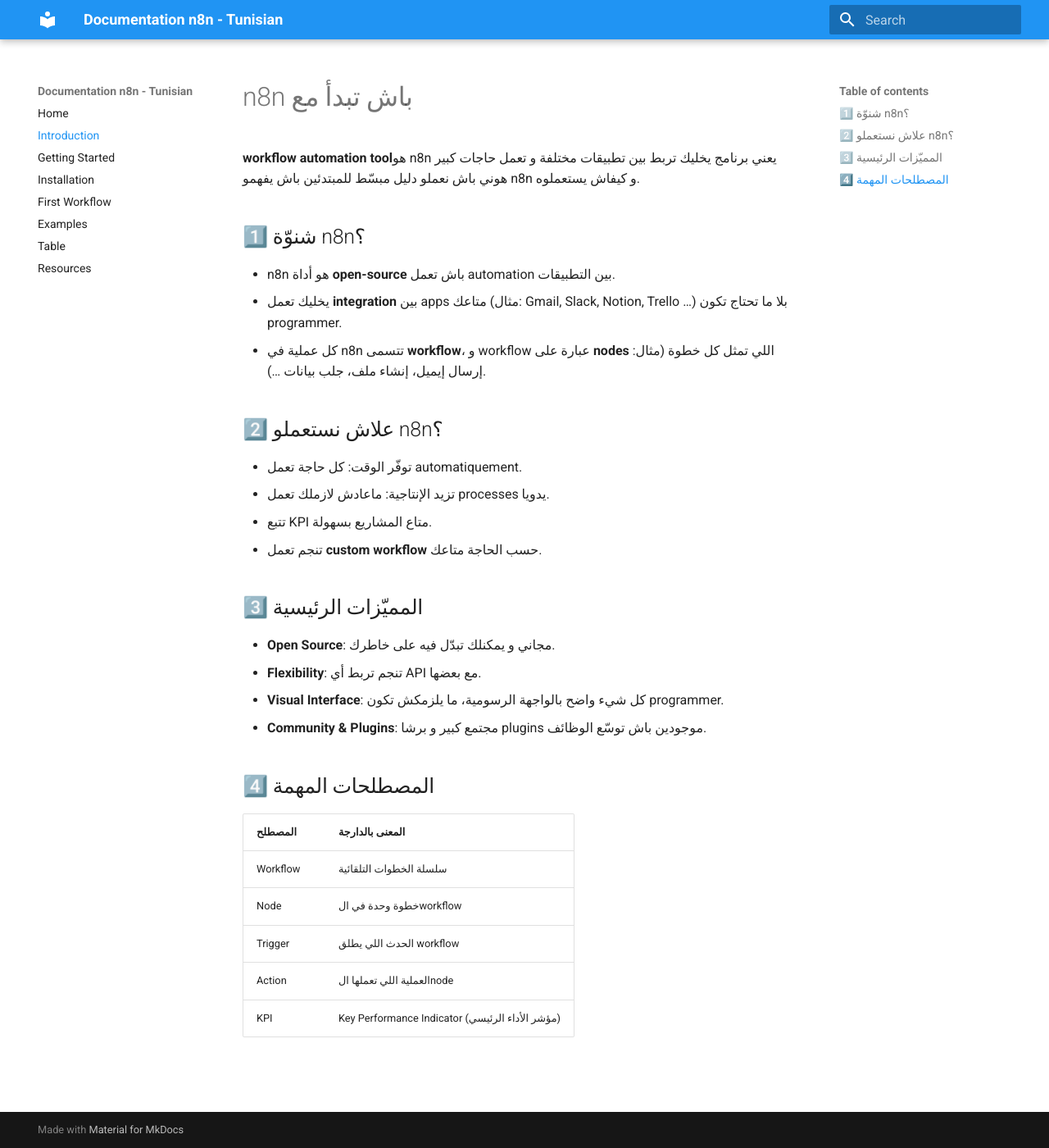
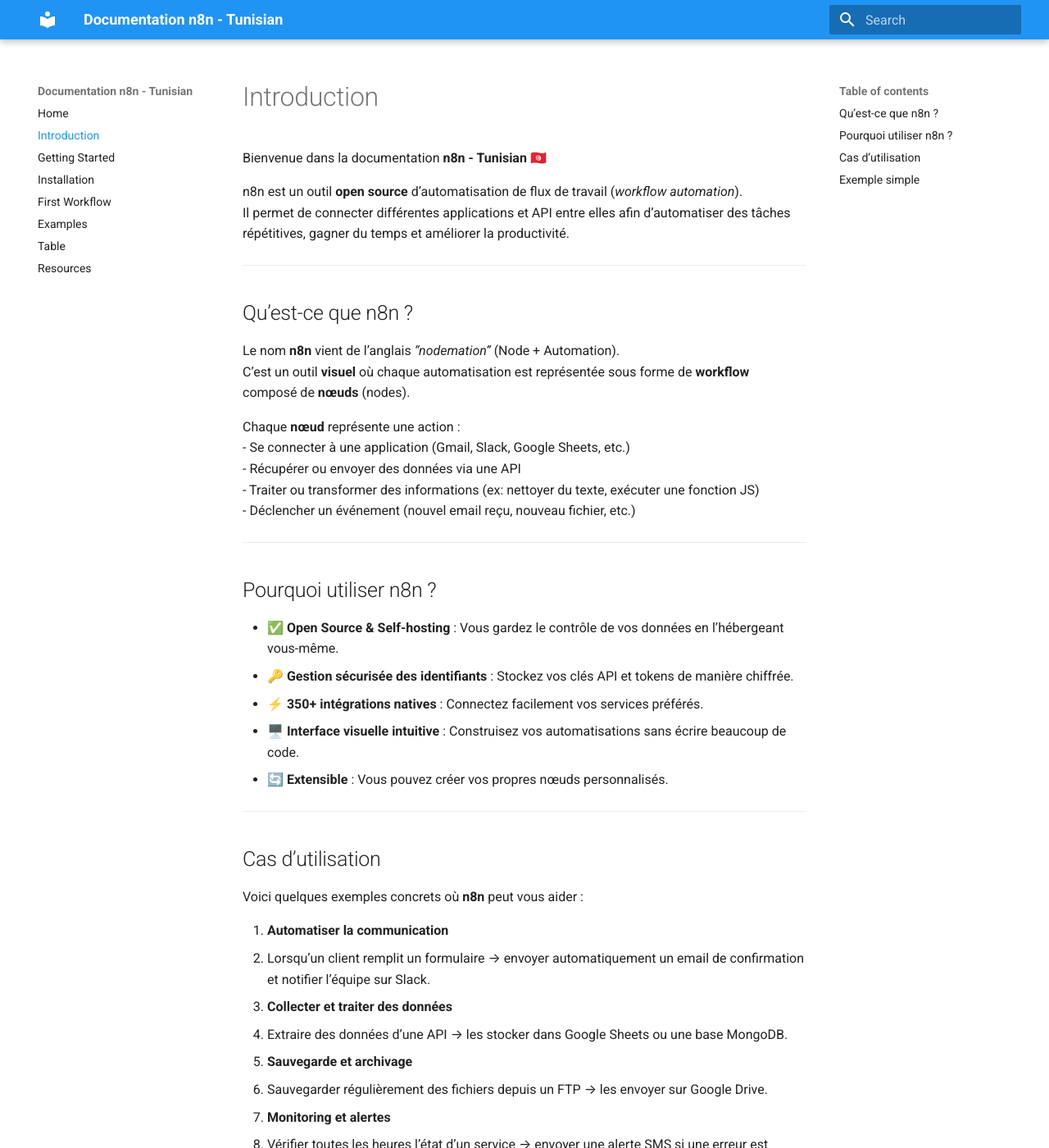
Before and after one commit to louatizine/Document, an MkDocs documentation site: the page built from docs/introduction.md, in a window 1280 px wide and 1400 px high. Shown: the whole window at 82% size. Built offline with MkDocs 1.6.1 and Material for MkDocs 9.7.7, drawn with Linux system fonts in a browser that asks for light colours; some of the changed text lies outside the part shown.

Commit message:
updating language

```diff
--- a/docs/introduction.md
+++ b/docs/introduction.md
@@ -1,36 +1,59 @@
-# n8n باش تبدأ مع
+# Introduction
 
+Bienvenue dans la documentation **n8n - Tunisian** 🇹🇳
 
-**workflow automation tool**هو  n8n
-    يعني برنامج يخليك تربط بين تطبيقات مختلفة و تعمل حاجات كبير
-هوني باش نعملو دليل مبسّط للمبتدئين باش يفهمو n8n و كيفاش يستعملوه.
+n8n est un outil **open source** d’automatisation de flux de travail (*workflow automation*).
+Il permet de connecter différentes applications et API entre elles afin d’automatiser des tâches répétitives, gagner du temps et améliorer la productivité.
 
-## 1️⃣ شنوّة n8n؟
+---
 
-- n8n هو أداة **open-source** باش تعمل automation بين التطبيقات.
-- يخليك تعمل **integration** بين apps متاعك (مثال: Gmail, Slack, Notion, Trello …) بلا ما تحتاج تكون programmer.
-- كل عملية في n8n تتسمى **workflow**، و workflow عبارة على **nodes** اللي تمثل كل خطوة (مثال: إرسال إيميل، إنشاء ملف، جلب بيانات …).
+## Qu’est-ce que n8n ?
 
-## 2️⃣ علاش نستعملو n8n؟
+Le nom **n8n** vient de l’anglais *“nodemation”* (Node + Automation).
+C’est un outil **visuel** où chaque automatisation est représentée sous forme de **workflow** composé de **nœuds** (nodes).
 
-- توفّر الوقت: كل حاجة تعمل automatiquement.
-- تزيد الإنتاجية: ماعادش لازملك تعمل processes يدويا.
-- تتبع KPI متاع المشاريع بسهولة.
-- تنجم تعمل **custom workflow** حسب الحاجة متاعك.
+Chaque **nœud** représente une action :
+- Se connecter à une application (Gmail, Slack, Google Sheets, etc.)
+- Récupérer ou envoyer des données via une API
+- Traiter ou transformer des informations (ex: nettoyer du texte, exécuter une fonction JS)
+- Déclencher un événement (nouvel email reçu, nouveau fichier, etc.)
 
-## 3️⃣ المميّزات الرئيسية
+---
 
-- **Open Source**: مجاني و يمكنلك تبدّل فيه على خاطرك.
-- **Flexibility**: تنجم تربط أي API مع بعضها.
-- **Visual Interface**: كل شيء واضح بالواجهة الرسومية، ما يلزمكش تكون programmer.
-- **Community & Plugins**: مجتمع كبير و برشا plugins موجودين باش توسّع الوظائف.
+## Pourquoi utiliser n8n ?
 
-## 4️⃣ المصطلحات المهمة
+- ✅ **Open Source & Self-hosting** : Vous gardez le contrôle de vos données en l’hébergeant vous-même.
+- 🔑 **Gestion sécurisée des identifiants** : Stockez vos clés API et tokens de manière chiffrée.
+- ⚡ **350+ intégrations natives** : Connectez facilement vos services préférés.
+- 🖥️ **Interface visuelle intuitive** : Construisez vos automatisations sans écrire beaucoup de code.
+- 🔄 **Extensible** : Vous pouvez créer vos propres nœuds personnalisés.
 
-| المصطلح        | المعنى بالدارجة |
-|----------------|----------------|
-| Workflow       | سلسلة الخطوات التلقائية |
-| Node           | خطوة وحدة في الworkflow |
-| Trigger        | الحدث اللي يطلق workflow |
-| Action         | العملية اللي تعملها الnode |
-| KPI            | Key Performance Indicator (مؤشر الأداء الرئيسي) |
+---
+
+## Cas d’utilisation
+
+Voici quelques exemples concrets où **n8n** peut vous aider :
+
+1. **Automatiser la communication**
+   - Lorsqu’un client remplit un formulaire → envoyer automatiquement un email de confirmation et notifier l’équipe sur Slack.
+
+2. **Collecter et traiter des données**
+   - Extraire des données d’une API → les stocker dans Google Sheets ou une base MongoDB.
+
+3. **Sauvegarde et archivage**
+   - Sauvegarder régulièrement des fichiers depuis un FTP → les envoyer sur Google Drive.
+
+4. **Monitoring et alertes**
+   - Vérifier toutes les heures l’état d’un service → envoyer une alerte SMS si une erreur est détectée.
+
+---
+
+## Exemple simple
+
+Un workflow très basique pourrait être :
+
+- **Nœud 1 : Cron Trigger** → s’exécute tous les jours à 9h.
+- **Nœud 2 : HTTP Request** → appelle une API météo.
+- **Nœud 3 : Slack** → envoie le rapport météo du jour dans un canal.
+
+👉 Résultat : Chaque matin, votre équipe reçoit automatiquement la météo du j
```
Also changed, not shown: docs/getting-started.md (+157 -36 lines).
